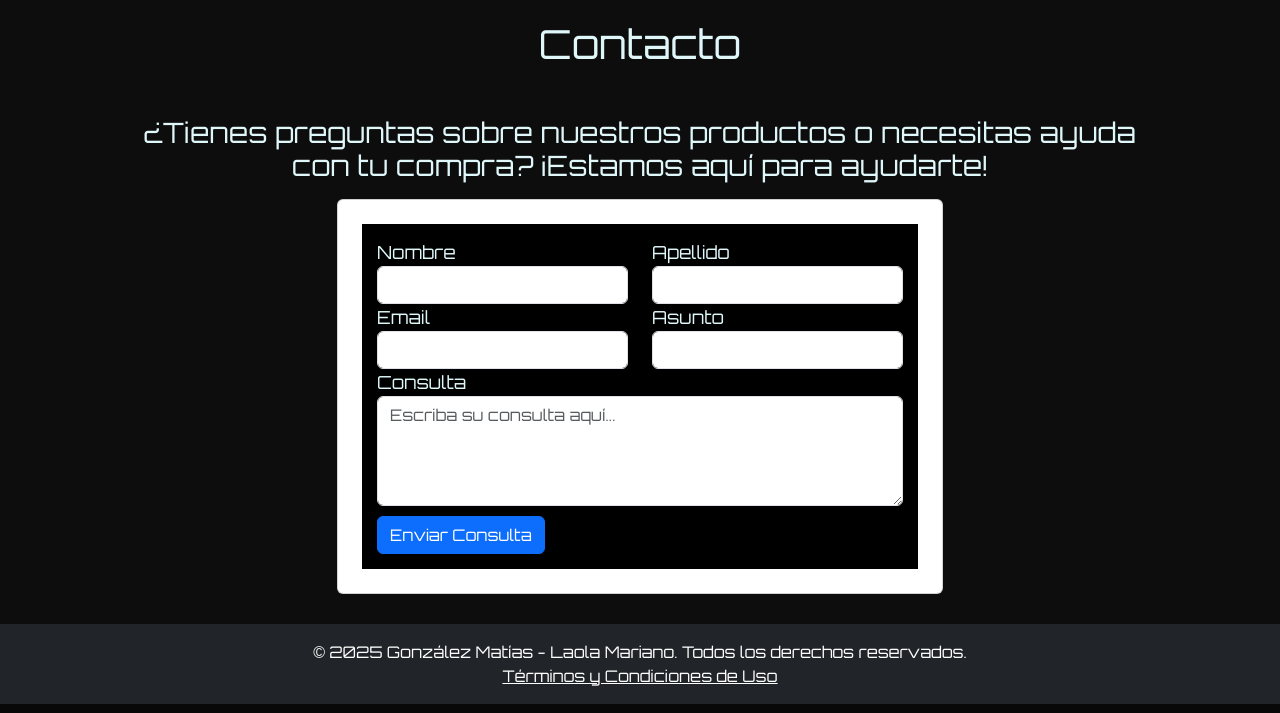
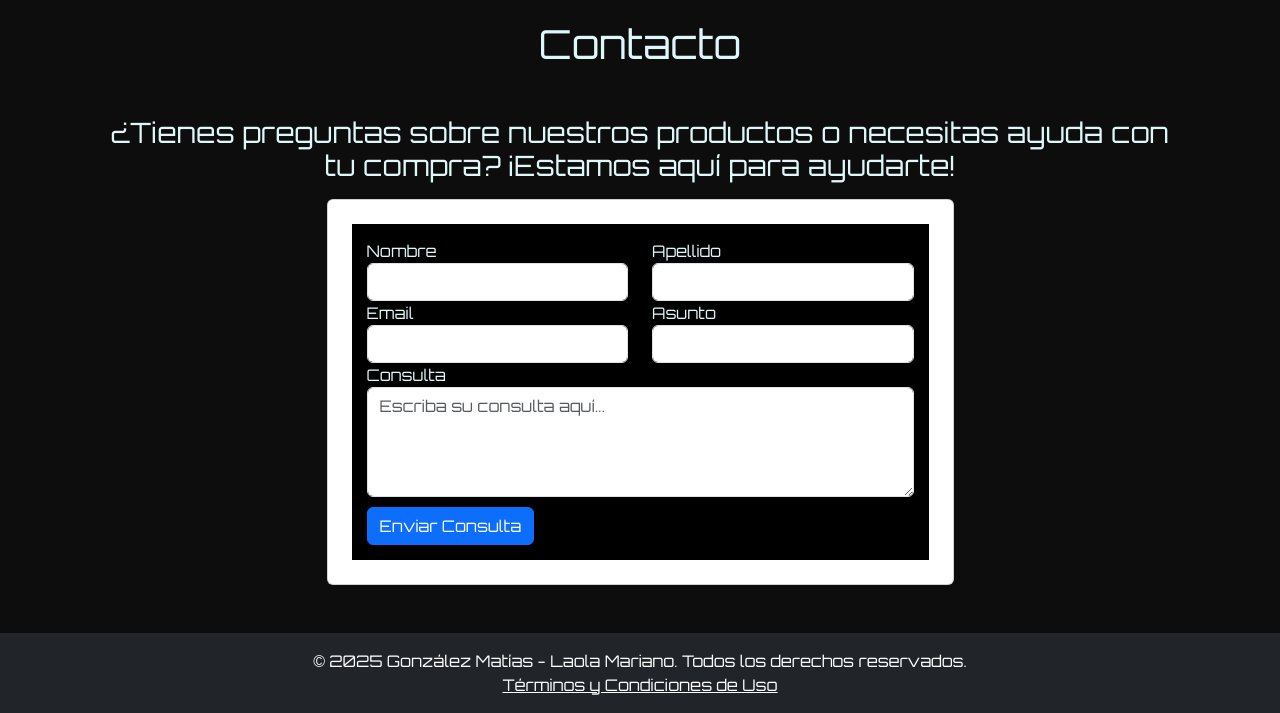
Before and after one commit to matiasgon95/proyecto_gonzalez_laola, a CodeIgniter 4 app: the page made by app/Views/front/contacto.php in a window 1280 px wide. Shown: the part 201-914 px from the top of the page. Run offline with PHP 8.4 and a stand-in for CodeIgniter, Linux system fonts and the light colour scheme; the template is opened without the code that fills it, so the values that code supplies are empty; some libraries are stand-ins or nearby versions.

Commit message:
unifico estilos de las secciones
pongo class='container mt-5 mb-5'> en todas

```diff
--- a/app/Views/front/comercializacion.php
+++ b/app/Views/front/comercializacion.php
@@ -4,7 +4,7 @@
 
 <h1>Comercialización</h1>
 
-<div class='comercializacion'>
+<div class='container mt-5 mb-5'>
 
     <p>En <strong>GL Technology</strong>, trabajamos para que tu experiencia de compra sea rápida, segura y eficiente. A continuación, te detallamos todo lo que necesitás saber sobre nuestros procesos de entrega, envío y formas de pago.</p>
 
--- a/app/Views/front/contacto.php
+++ b/app/Views/front/contacto.php
@@ -3,7 +3,7 @@
 <?= $this->section('contenedor'); ?>
 
 <h1>Contacto</h1>
-<form action="" class='formulario'>
+<form action="" class='container mt-5 mb-5'>
     <div class="container">
             <div class=" text-center mt-5 ">
                 <h3>¿Tienes preguntas sobre nuestros productos o necesitas ayuda con tu compra? ¡Estamos aquí para  ayudarte!</h3>
--- a/app/Views/front/quienes_somos.php
+++ b/app/Views/front/quienes_somos.php
@@ -3,7 +3,7 @@
 <?= $this->section('contenedor'); ?>
 
 <h1>¿Quiénes somos?</h1>
-<div class='quienes_somos'>
+<div class='container mt-5 mb-5'>
     <p>En <strong><i>GL Technology</i></strong> somos un equipo apasionado por la tecnología y el alto rendimiento. Nos dedicamos a ofrecer hardware de calidad para todos los niveles: desde entusiastas del gaming hasta profesionales y empresas.</p>
 
     <p>Creemos que la tecnología no es solo una herramienta, sino una forma de potenciar ideas, proyectos y experiencias. Por eso, trabajamos con las mejores marcas del mercado y brindamos un asesoramiento personalizado, para ayudarte a encontrar exactamente lo que necesitás.</p>
--- a/app/Views/front/terminos_y_usos.php
+++ b/app/Views/front/terminos_y_usos.php
@@ -1,7 +1,7 @@
 <?= $this->extend('front/layouts'); ?>
 
 <?= $this->section('contenedor'); ?>
-<div class="container mt-5 mb-5" style='color: white'>
+<div class="container mt-5 mb-5">
     <h1 class="mb-4">Términos y Condiciones de Uso</h1>
 
     <p>Bienvenido a <strong>GL Technology</strong>. Al acceder a este sitio web y utilizar nuestros servicios, aceptás los siguientes términos y condiciones. Te recomendamos leerlos detenidamente antes de realizar cualquier operación.</p>
--- a/assets/css/mi_estilo.css
+++ b/assets/css/mi_estilo.css
@@ -103,13 +103,6 @@ h1, h2, h4 {
 h3 {
     color: #e0f7fa;
     margin-top: 20px;
-}
-
-/* Secciones generales */
-.quienes_somos,
-.formulario, .comercializacion {
-    margin: 30px 100px;
-    font-size: 18px;
 }
 
 /* Detalle de productos */
```
